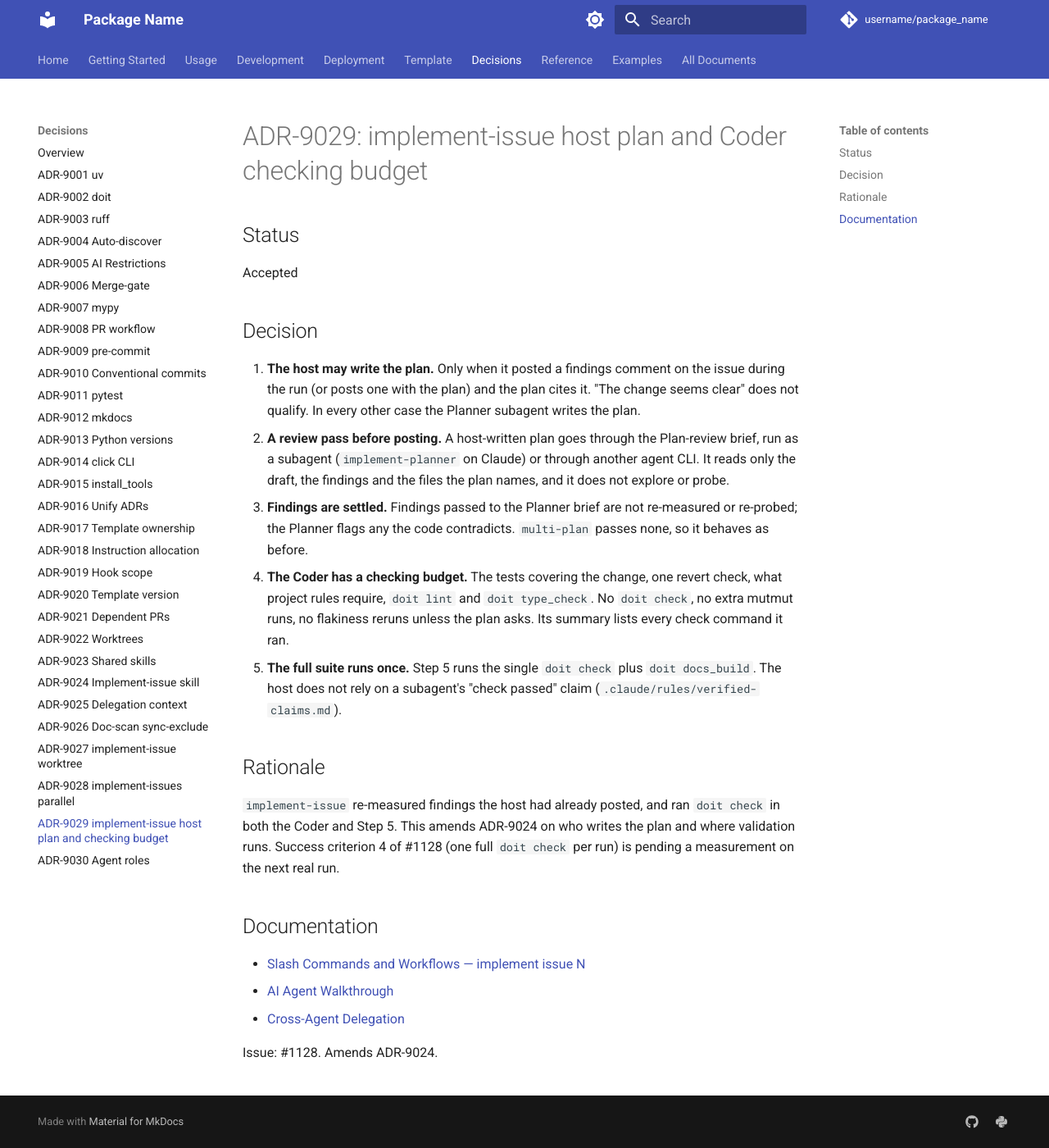
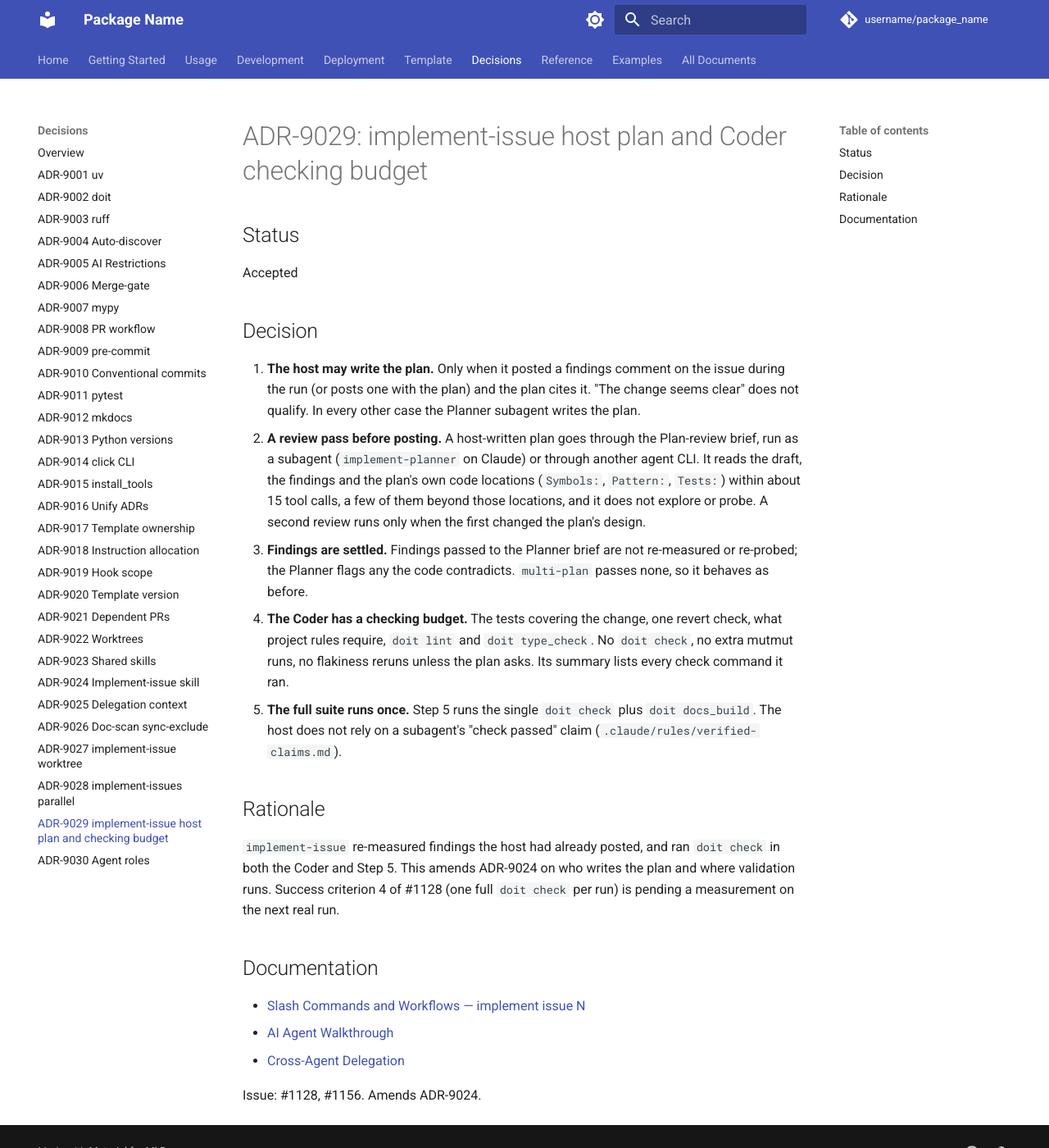
Before and after one commit to endavis/pyproject-template, an MkDocs documentation site: the page built from docs/decisions/9029-implement-issue-host-plan-and-coder-checking-budget.md, in a window 1280 px wide and 1400 px high. Shown: the whole window at 82% size. Built offline with MkDocs 1.6.1 and Material for MkDocs 9.7.7, drawn with Linux system fonts in a browser that asks for light colours; comment, search, counter and statistics services are not loaded.

Commit message:
feat: bound implement-issue's Plan-review brief to the plan's code locations and a call budget (merges PR #1170, addresses #1156)
Measured Plan-review passes took 16 to 24 minutes, as long as a Planner
pass: "the files the plan names" set no limit inside those files, and
nothing bounded the pass.

The review now reads the plan's own per-file Symbols:, Pattern: and
Tests: pointers (added in #1168) as named symbols and ranges, opening a
whole file only when the plan rewrites most of it. It has a budget of
about 15 tool calls, a few of which may go beyond the list, for example
to the direct callers of a changed symbol. Step 3 says a second review
runs only when the first changed the plan's design. ADR-9029 item 2 is
amended to match. Model and effort for plan_review are unchanged; #1167
measures the result.

Addresses #1156


Claude-Session: https://claude.ai/code/session_01NXu1sfMpCSgfxwSVGr4gLm

Co-authored-by: Claude Opus 5.5 <noreply@anthropic.com>

```diff
--- a/docs/decisions/9029-implement-issue-host-plan-and-coder-checking-budget.md
+++ b/docs/decisions/9029-implement-issue-host-plan-and-coder-checking-budget.md
@@ -17,7 +17,7 @@ Accepted
 ## Decision
 
 1. **The host may write the plan.** Only when it posted a findings comment on the issue during the run (or posts one with the plan) and the plan cites it. "The change seems clear" does not qualify. In every other case the Planner subagent writes the plan.
-2. **A review pass before posting.** A host-written plan goes through the Plan-review brief, run as a subagent (`implement-planner` on Claude) or through another agent CLI. It reads only the draft, the findings and the files the plan names, and it does not explore or probe.
+2. **A review pass before posting.** A host-written plan goes through the Plan-review brief, run as a subagent (`implement-planner` on Claude) or through another agent CLI. It reads the draft, the findings and the plan's own code locations (`Symbols:`, `Pattern:`, `Tests:`) within about 15 tool calls, a few of them beyond those locations, and it does not explore or probe. A second review runs only when the first changed the plan's design.
 3. **Findings are settled.** Findings passed to the Planner brief are not re-measured or re-probed; the Planner flags any the code contradicts. `multi-plan` passes none, so it behaves as before.
 4. **The Coder has a checking budget.** The tests covering the change, one revert check, what project rules require, `doit lint` and `doit type_check`. No `doit check`, no extra mutmut runs, no flakiness reruns unless the plan asks. Its summary lists every check command it ran.
 5. **The full suite runs once.** Step 5 runs the single `doit check` plus `doit docs_build`. The host does not rely on a subagent's "check passed" claim (`.claude/rules/verified-claims.md`).
@@ -32,4 +32,4 @@ Accepted
 - [AI Agent Walkthrough](../development/ai/first-5-minutes.md)
 - [Cross-Agent Delegation](../development/ai/cross-agent-delegation.md)
 
-Issue: #1128. Amends ADR-9024.
+Issue: #1128, #1156. Amends ADR-9024.
```
Also changed, not shown: .agents/skills/implement-issue/SKILL.md (+11 -4 lines), .claude/skills/implement-issue/SKILL.md (+11 -4 lines), 1 other file.
